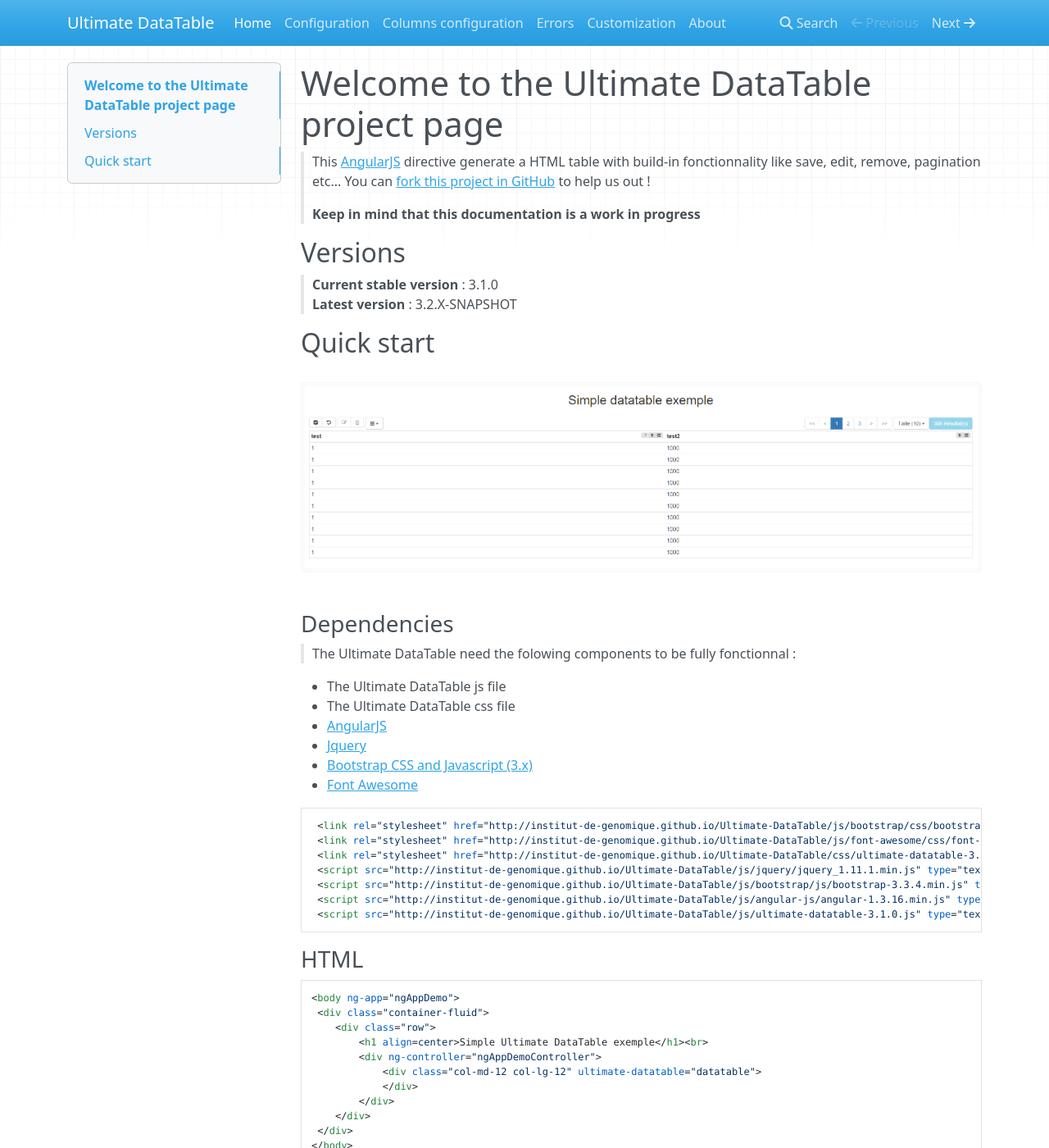
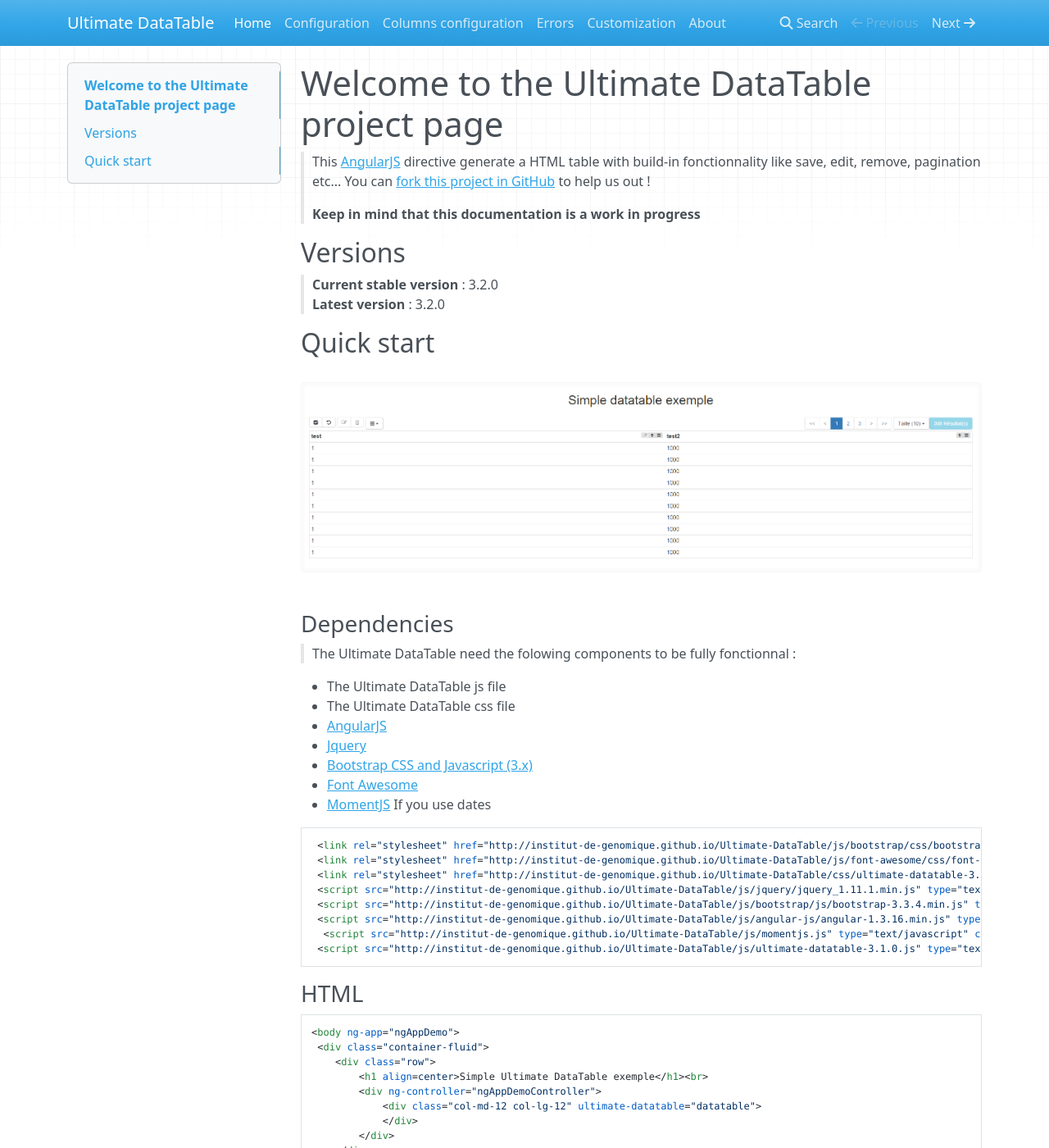
Before and after one commit to institut-de-genomique/Ultimate-DataTable, an MkDocs documentation site: the page built from docs/index.md, in a window 1280 px wide and 1400 px high. Shown: the whole window at 82% size. Built offline with MkDocs 1.6.1, drawn with Linux system fonts in a browser that asks for light colours; nearby versions of some CDN libraries; old or Windows-style settings are respelled for this version of MkDocs.

````diff
--- a/docs/index.md
+++ b/docs/index.md
@@ -6,8 +6,8 @@ You can [fork this project in GitHub](https://github.com/institut-de-genomique/U
 > **Keep in mind that this documentation is a work in progress**
 
 ##Versions
-> **Current stable version** : 3.1.0<br>
-**Latest version** : 3.2.X-SNAPSHOT
+> **Current stable version** : 3.2.0<br>
+**Latest version** : 3.2.0
 
 
 ## Quick start
@@ -21,6 +21,7 @@ You can [fork this project in GitHub](https://github.com/institut-de-genomique/U
 	<li><a href="https://jquery.com/">Jquery</a></li>
 	<li><a href="http://getbootstrap.com/">Bootstrap CSS and Javascript (3.x)</a></li>
 	<li><a href="http://fortawesome.github.io/Font-Awesome/">Font Awesome</a></li>
+	<li><a href="http://momentjs.com/">MomentJS</a> If you use dates</li>
 </ul>
 ```html
  <link rel="stylesheet" href="http://institut-de-genomique.github.io/Ultimate-DataTable/js/bootstrap/css/bootstrap-3.3.4.min.css">
@@ -29,6 +30,7 @@ You can [fork this project in GitHub](https://github.com/institut-de-genomique/U
  <script src="http://institut-de-genomique.github.io/Ultimate-DataTable/js/jquery/jquery_1.11.1.min.js" type="text/javascript" charset="utf-8"></script>
  <script src="http://institut-de-genomique.github.io/Ultimate-DataTable/js/bootstrap/js/bootstrap-3.3.4.min.js" type="text/javascript" charset="utf-8"></script>
  <script src="http://institut-de-genomique.github.io/Ultimate-DataTable/js/angular-js/angular-1.3.16.min.js" type="text/javascript" charset="utf-8"></script>
+  <script src="http://institut-de-genomique.github.io/Ultimate-DataTable/js/momentjs.js" type="text/javascript" charset="utf-8"></script>
  <script src="http://institut-de-genomique.github.io/Ultimate-DataTable/js/ultimate-datatable-3.1.0.js" type="text/javascript" charset="utf-8"></script>
 ```
 
--- a/package.json
+++ b/package.json
@@ -1,6 +1,6 @@
 {
   "name": "ultimate-datatable",
-  "version": "3.2.0-SNAPSHOT",
+  "version": "3.2.0",
   "devDependencies": {
     "grunt": "~0.4.5",
     "grunt-contrib-concat": "^0.5.1",
````
Also changed, not shown: README.md (+4 -2 lines), docs/configuration.md (+1 -1 lines), 9 other files.
